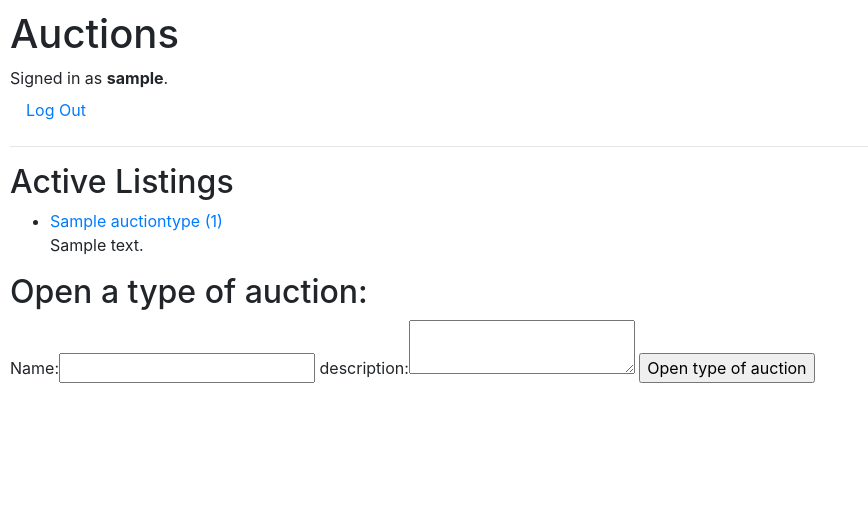
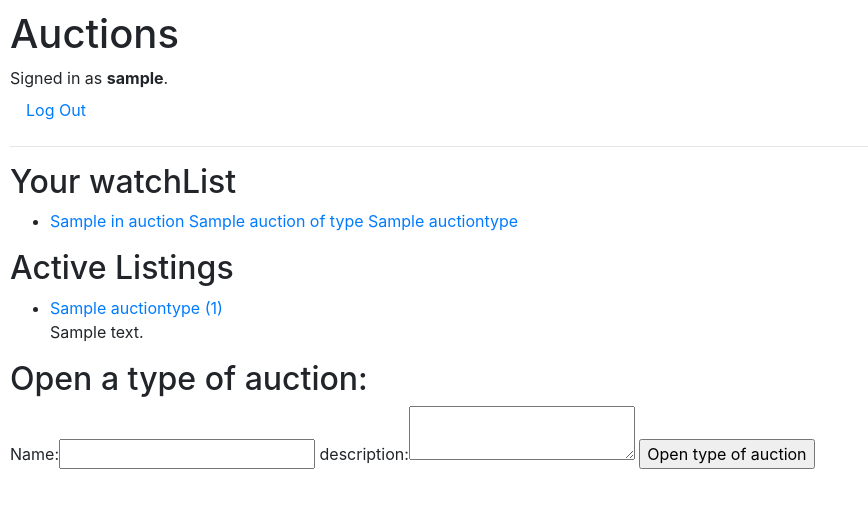
Before and after one commit to Pxdr0-A/commerce, a Django app: page / in a window 1280 px wide. Shown: the top 508 px of the page, without its empty margins (0-868 px from the left). Run offline with Django 3.2, Linux system fonts and the light colour scheme; a user stored in the database is signed in; tables that the repository leaves empty hold one stand-in row (values such as "Sample post"); some libraries are stand-ins or nearby versions.

Commit message:
almost done

```diff
--- a/auctions/models.py
+++ b/auctions/models.py
@@ -3,10 +3,11 @@ from django.db import models
 
 
 class User(AbstractUser):
-    pass
+    id = models.AutoField(primary_key=True)
 
 
 class AuctionType(models.Model):
+    id = models.AutoField(primary_key=True)
     type_name = models.CharField(max_length=64)
     description = models.TextField()
 
@@ -15,6 +16,7 @@ class AuctionType(models.Model):
 
 
 class Auction(models.Model):
+    id = models.AutoField(primary_key=True)
     auction_name = models.CharField(max_length=64)
     auction_type = models.ForeignKey(AuctionType, on_delete=models.CASCADE, related_name="auctions")
     active = models.BooleanField()
@@ -24,6 +26,7 @@ class Auction(models.Model):
 
 
 class Listing(models.Model):
+    id = models.AutoField(primary_key=True)
     auction = models.ForeignKey(Auction, on_delete=models.CASCADE, related_name="listings")
     author = models.ForeignKey(User, on_delete=models.CASCADE, related_name="listings", default="0")
     watch_list = models.ManyToManyField(User, blank=True, related_name="watch_list")
@@ -37,6 +40,7 @@ class Listing(models.Model):
 
 
 class Bid(models.Model):
+    id = models.AutoField(primary_key=True)
     product = models.ForeignKey(Listing, on_delete=models.CASCADE, related_name="bids")
     bid = models.IntegerField()
     name = models.ForeignKey(User, on_delete=models.CASCADE, related_name="bids")
@@ -46,6 +50,7 @@ class Bid(models.Model):
 
 
 class ListingComment(models.Model):
+    id = models.AutoField(primary_key=True)
     listing = models.ForeignKey(Listing, on_delete=models.CASCADE, related_name="comments")
     name = models.ForeignKey(User, on_delete=models.CASCADE, related_name="comments")
     comment = models.TextField()
--- a/auctions/my_forms.py
+++ b/auctions/my_forms.py
@@ -15,6 +15,7 @@ class AddListing(forms.Form):
         widget=forms.Textarea(attrs={"rows": 2, "cols": 20, "required": True}),
         label="description"
     )
+    url = forms.URLField()
     active = forms.BooleanField(initial=True)
 
 
--- a/auctions/templates/auctions/auction.html
+++ b/auctions/templates/auctions/auction.html
@@ -8,10 +8,11 @@
     <h2> Active listings of Auction {{ auction_info.3 }}. </h2>
 
     <ul>
-        {% for id, listing, description, n_bids in listings %}
+        {% for id, listing, description, n_bids, url in listings %}
             {% if n_bids == 0 %}
                 <li> {{ listing }} ({{ n_bids }}) </li>
                 <p> {{ description }} </p>
+                <img src='{{ url }}' width="200" height="200">
                 <form action="{% url 'add_bid' auction_info.0 auction_info.1 id %}" method="post">
                     {% csrf_token %}
                     {{ add_bid_form }}
--- a/auctions/templates/auctions/index.html
+++ b/auctions/templates/auctions/index.html
@@ -2,6 +2,18 @@
 
 {% block body %}
     {% if user.is_authenticated %}
+        <h2> Your watchList </h2>
+            <ul>
+                {% for listing in watch_list %}
+                        <li>
+                            <a href="{% url "listing" listing.auction.auction_type.id listing.auction.id listing.id %}">
+                            {{ listing }}
+                            </a>
+                        </li>
+                    {% empty %}
+                        <li> Your watchlist is empty </li>
+                {% endfor %}
+            </ul>
         <h2>Active Listings</h2>
         <div>
             <ul>
--- a/auctions/urls.py
+++ b/auctions/urls.py
@@ -16,8 +16,16 @@ urlpatterns = [
     path("add/type", views.add_type, name="add_type"),
     path("add/auction/<int:id_type>", views.add_auction, name="add_auction"),
     path("add/auction/<int:id_type>/<int:id_auction>", views.add_listing, name="add_listing"),
+    path("add/watchlist/<int:id_type>/<int:id_auction>/<int:id_listing>",
+         views.add_to_watchlist,
+         name="add_to_watchlist"),
+    path("remove/watchlist/<int:id_type>/<int:id_auction>/<int:id_listing>",
+         views.remove_from_watchlist,
+         name="remove_from_watchlist"),
     path("add/bid/<int:id_type>/<int:id_auction>/<int:id_listing>", views.add_bid, name="add_bid"),
     path("add/comment/<int:id_type>/<int:id_auction>/<int:id_listing>",
          views.add_listing_comment,
          name="add_listing_comment")
+
+
 ]
--- a/auctions/views.py
+++ b/auctions/views.py
@@ -19,9 +19,14 @@ def index(request):
             len(obj.auctions.filter(active=True))
         ))
 
+    watch_list = []
+    if request.user.is_authenticated:
+        watch_list = request.user.watch_list.all()
+
     return render(request, "auctions/index.html", {
         "types": types,
-        "add_type_form": AddType()
+        "add_type_form": AddType(),
+        "watch_list": watch_list
     })
 
 
@@ -110,7 +115,7 @@ def auction(request, id_type, id_auction):
     listings = []
     for obj in active_listings:
         listings.append((
-            obj.id, obj.listing, obj.description, len(obj.bids.all())
+            obj.id, obj.listing, obj.description, len(obj.bids.all()), obj.url
         ))
     return render(request, "auctions/auction.html", {
         "auction_info": auction_info,
@@ -132,8 +137,14 @@ def listing(request, id_type, id_auction, id_listing):
         auction_type_obj.type_name,
         auction_obj.auction_name,
         listing_obj.listing,
-        listing_obj.description
+        listing_obj.description,
+        listing_obj.url
     ]
+    watch_list = request.user.watch_list.all()
+    if Listing.objects.get(id=id_listing) in watch_list:
+        listing_in_watchlist = True
+    else:
+        listing_in_watchlist = False
 
     all_bids = listing_obj.bids.all().order_by("-bid")
     bids = []
@@ -147,7 +158,8 @@ def listing(request, id_type, id_auction, id_listing):
         "listing_info": listing_info,
         "comments": comments.order_by("-id"),
         "add_bid_form": AddBid(),
-        "add_comment_form": AddCommentForm()
+        "add_comment_form": AddCommentForm(),
+        "listing_in_watchlist": listing_in_watchlist
     })
 
 
@@ -193,8 +205,10 @@ def add_listing(request, id_type, id_auction):
         if form.is_valid():
             listing_obj = Listing(
                 auction=Auction.objects.filter(id=id_auction).first(),
+                author=request.user,
                 listing=form.cleaned_data["listing"],
                 description=form.cleaned_data["description"],
+                url=form.cleaned_data["url"],
                 active=form.cleaned_data["active"]
             )
             listing_obj.save()
@@ -251,3 +265,21 @@ def add_listing_comment(request, id_type, id_auction, id_listing):
             comment_obj.save()
 
             return HttpResponseRedirect(reverse("listing", args=(id_type, id_auction, id_listing)))
+
+
+def add_to_watchlist(request, id_type, id_auction, id_listing):
+    if request.method == "POST":
+        listing_obj = Listing.objects.get(id=id_listing)
+        listing_obj.watch_list.add(request.user)
+        messages.info(request, "Successfully added to your watchlist.")
+
+    return HttpResponseRedirect(reverse("listing", args=(id_type, id_auction, id_listing)))
+
+
+def remove_from_watchlist(request, id_type, id_auction, id_listing):
+    if request.method == "POST":
+        listing_obj = Listing.objects.get(id=id_listing)
+        listing_obj.watch_list.remove(request.user)
+        messages.info(request, "Listing removed from your watchlist.")
+
+    return HttpResponseRedirect(reverse("listing", args=(id_type, id_auction, id_listing)))
```
Also changed, not shown: auctions/templates/auctions/layoutInner.html (+7 -1 lines), auctions/templates/auctions/listing.html (+14 -7 lines), auctions/migrations/0021_alter_auctiontype_id.py (added), auctions/migrations/0022_alter_auction_id.py (added), auctions/migrations/0023_alter_bid_id_alter_listing_id_and_more.py (added).
